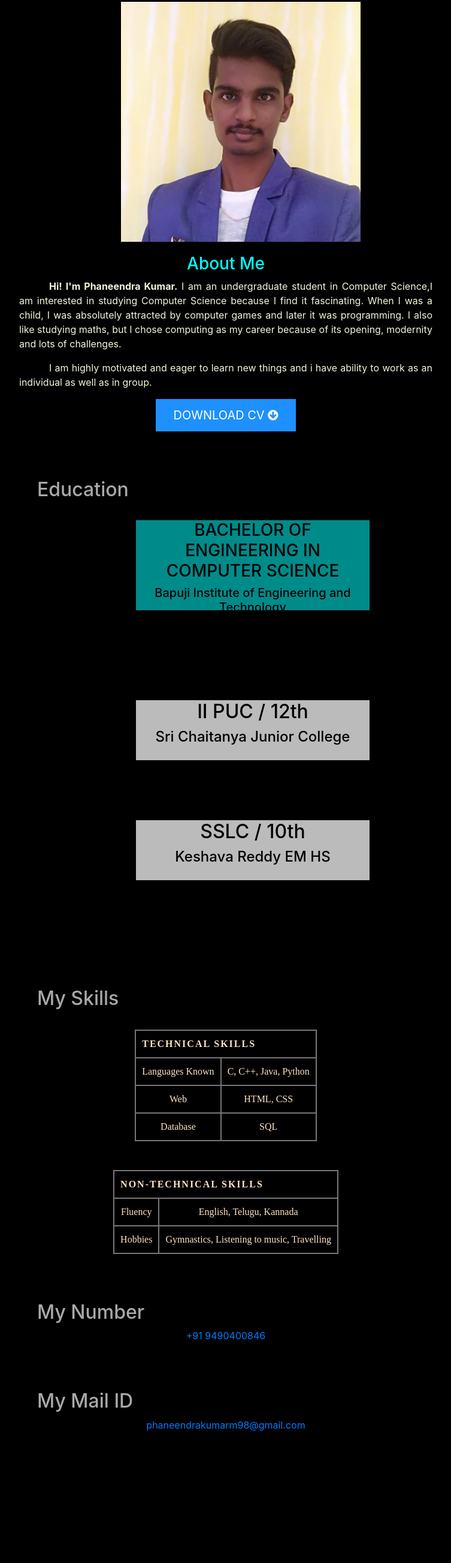
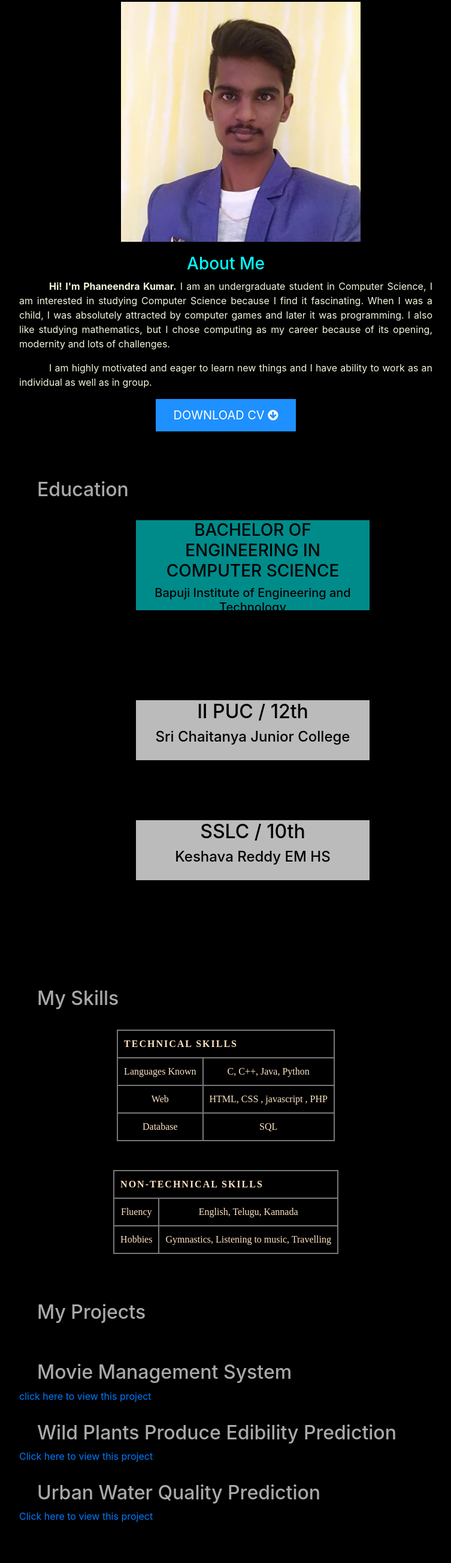
Before and after one commit to Phaneendra3/Phaneendra3.github.io, a plain HTML site: page index.html in a window 1280 px wide. Shown: the part 195-2800 px from the top of the page at 60% size, without its empty margins (263-1016 px from the left). Before the commit the page ends 2630 px from the top, so only its background shows below. Drawn offline with nearby package versions, Linux system fonts and the light colour scheme.

Commit message:
version2

```diff
--- a/index.html
+++ b/index.html
@@ -170,7 +170,8 @@ crossorigin="anonymous"></script>
 
 	<ul class="navbar-nav ml-auto">
 		<li class="nav-item"><a class="nav-link" href="#Education"> Education</a></li>
-		<li class="nav-item"><a class="nav-link" href="#skills"> Skills </a></li>
+    <li class="nav-item"><a class="nav-link" href="#skills"> Skills </a></li>
+    <li class="nav-item"><a class="nav-link" href="#skills"> Projects</a></li>
 		<li class="nav-item dropdown">
 			<a class="nav-link  dropdown-toggle" href="#contact" data-toggle="dropdown"> Contact </a>
 		    <ul class="dropdown-menu dropdown-menu-right">
@@ -189,13 +190,13 @@ crossorigin="anonymous"></script>
    <div class="im"><img src="img/my_img1.jpg" alt="mine" height="400" width="400" ></div>
    <div class="abo"><h3>About Me</h3></div>
 <div class="pa"><p>
-  <strong>   Hi! I'm Phaneendra Kumar.</strong>  I am an undergraduate student in Computer Science,I am interested
+  <strong>   Hi! I'm Phaneendra Kumar.</strong>  I am an undergraduate student in Computer Science, I am interested
   in studying Computer Science because I find it fascinating. When I was a child, I was absolutely attracted by computer games
-  and later it was programming. I also like studying maths, but I chose computing as my career because of its opening, modernity
+  and later it was programming. I also like studying mathematics, but I chose computing as my career because of its opening, modernity
    and lots of challenges.
   </p>
   <p>
-    I am highly motivated and eager to learn new things and i have ability to work as an individual as well as in group.
+    I am highly motivated and eager to learn new things and I have ability to work as an individual as well as in group.
   </p>
 </div>
    <a href="Meerakori_Phaneendra_Kumar_Resume.pdf" download>
@@ -217,7 +218,7 @@ crossorigin="anonymous"></script>
       <div class="flip-card-back">
         <h3>Visvesvaraya Technological University(VTU)</h3>
         <h5>2017-2021(Currently Pursing)</h5>
-        <center><h5>CGPA 7.75</h5></center>
+        <center><h5>CGPA 7.79(upto 6th sem)</h5></center>
       </div>
     </div>
   </div>
@@ -261,7 +262,7 @@ crossorigin="anonymous"></script>
     </tr>
     <tr>
         <td>Web</td>
-        <td>HTML, CSS
+        <td>HTML, CSS , javascript , PHP
         </td>
     </tr>
     <tr>
@@ -285,6 +286,16 @@ crossorigin="anonymous"></script>
   </div>
 
 </section>
+<section id="Projects">
+    <br/><br/>
+    <div class="edu"><h2>My Projects</h2></div><br/>
+    <div class="edu"><h2>Movie Management System</h2></div>
+    <a href="https://github.com/Phaneendra3/Movie-Management-system">click here to view this project</a>
+    <div class="edu"><h2>Wild Plants Produce Edibility Prediction</h2></div>
+    <a href="https://github.com/SmartPracticeschool/llSPS-INT-3812-Wild-Plants-Produce-Edibility-Prediction-">Click here to view this project</a>
+    <div class="edu"><h2>Urban Water Quality Prediction</h2></div>
+    <a href="https://github.com/SmartPracticeschool/llSPS-INT-3716-Urban-Water-Quality-Prediction">Click here to view this project</a>
+</section>
 
 <section id="number">
   <br/><br/>
```
Also changed, not shown: 1 other file.
